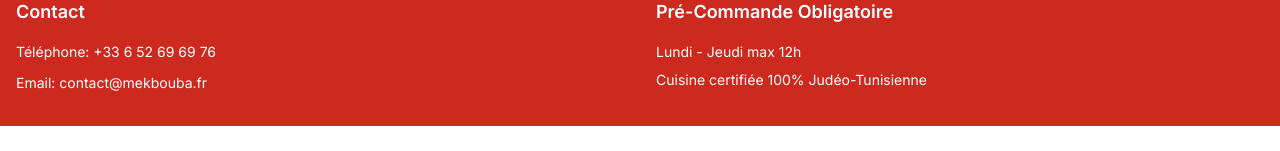
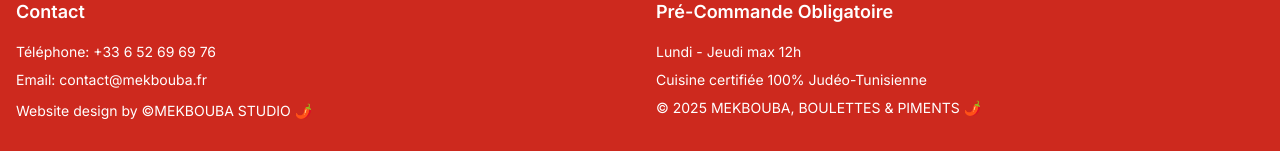
Before and after one commit to jimeye/mekboubaV2, a Next.js app: page / in a window 1280 px wide. Shown: the part 1682-1833 px from the top of the page. Before the commit the page ends 1808 px from the top, so only its background shows below. Built offline with nearby package versions, Linux system fonts and the light colour scheme.

Commit message:
Ajout du copyright et du lien MEKBOUBA STUDIO dans le footer

```diff
--- a/app/components/Footer.js
+++ b/app/components/Footer.js
@@ -51,8 +51,8 @@
               Facebook
             </a>
           </div>
-          <p className="text-gray-500 text-sm">
-            © {new Date().getFullYear()} Mekbouba. Tous droits réservés.
+          <p className="text-white text-sm">
+            © 2025 MEKBOUBA, BOULETTES & PIMENTS 🌶️
           </p>
         </div>
       </div>
--- a/app/components/Newsletter.js
+++ b/app/components/Newsletter.js
@@ -128,6 +128,7 @@
                   <h3 className="text-lg font-semibold mb-4">Pré-Commande Obligatoire</h3>
                   <p className="text-sm mb-2">Lundi - Jeudi max 12h</p>
                   <p className="text-sm">Cuisine certifiée 100% Judéo-Tunisienne</p>
+                  <p className="text-sm mt-2">© 2025 MEKBOUBA, BOULETTES & PIMENTS 🌶️</p>
                 </div>
               </div>
             </div>
--- a/app/components/Newsletter2.js
+++ b/app/components/Newsletter2.js
@@ -127,6 +127,7 @@
                     <h3 className="text-lg font-semibold mb-4">Pré-Commande Obligatoire</h3>
                     <p className="text-sm mb-2">Lundi - Jeudi max 12h</p>
                     <p className="text-sm">Cuisine certifiée 100% Judéo-Tunisienne</p>
+                    <p className="text-sm mt-2">© 2025 MEKBOUBA, BOULETTES & PIMENTS 🌶️</p>
                   </div>
                 </div>
               </div>
--- a/app/page.js
+++ b/app/page.js
@@ -115,12 +115,14 @@
             <div>
               <h3 className="text-lg font-semibold mb-4">Contact</h3>
               <a href="https://wa.me/33652696976?text=Envie de régaler vos papilles ?%0A%0ACommandez dès maintenant vos Sandwichs Boulettes Mekbouba ou nos délicieuses Box Boulettes Mekbouba !%0A%0AMerci de nous indiquer :%0A- Le nombre de sandwichs et/ou de box souhaité(s)%0A- Votre localisation sur l'île%0A- L'heure de livraison souhaitée%0A%0ALivraison 15 € — Offerte dès 6 produits commandés%0AOn s'occupe du reste, et promis, c'est une explosion de saveurs !" target="_blank" rel="noopener noreferrer" className="text-sm hover:text-gray-200 transition-colors block mb-2">Téléphone: +33 6 52 69 69 76</a>
-              <a href="https://wa.me/33652696976?text=Envie de régaler vos papilles ?%0A%0ACommandez dès maintenant vos Sandwichs Boulettes Mekbouba ou nos délicieuses Box Boulettes Mekbouba !%0A%0AMerci de nous indiquer :%0A- Le nombre de sandwichs et/ou de box souhaité(s)%0A- Votre localisation sur l'île%0A- L'heure de livraison souhaitée%0A%0ALivraison 15 € — Offerte dès 6 produits commandés%0AOn s'occupe du reste, et promis, c'est une explosion de saveurs !" target="_blank" rel="noopener noreferrer" className="text-sm hover:text-gray-200 transition-colors">Email: contact@mekbouba.fr</a>
+              <a href="https://wa.me/33652696976?text=Envie de régaler vos papilles ?%0A%0ACommandez dès maintenant vos Sandwichs Boulettes Mekbouba ou nos délicieuses Box Boulettes Mekbouba !%0A%0AMerci de nous indiquer :%0A- Le nombre de sandwichs et/ou de box souhaité(s)%0A- Votre localisation sur l'île%0A- L'heure de livraison souhaitée%0A%0ALivraison 15 € — Offerte dès 6 produits commandés%0AOn s'occupe du reste, et promis, c'est une explosion de saveurs !" target="_blank" rel="noopener noreferrer" className="text-sm hover:text-gray-200 transition-colors block mb-2">Email: contact@mekbouba.fr</a>
+              <a href="https://wa.me/33608251223" target="_blank" rel="noopener noreferrer" className="text-sm hover:text-gray-200 transition-colors">Website design by ©MEKBOUBA STUDIO 🌶️</a>
             </div>
             <div>
               <h3 className="text-lg font-semibold mb-4">Pré-Commande Obligatoire</h3>
               <p className="text-sm mb-2">Lundi - Jeudi max 12h</p>
-              <p className="text-sm">Cuisine certifiée 100% Judéo-Tunisienne</p>
+              <p className="text-sm mb-2">Cuisine certifiée 100% Judéo-Tunisienne</p>
+              <p className="text-sm">© 2025 MEKBOUBA, BOULETTES & PIMENTS 🌶️</p>
             </div>
           </div>
         </div>
```
